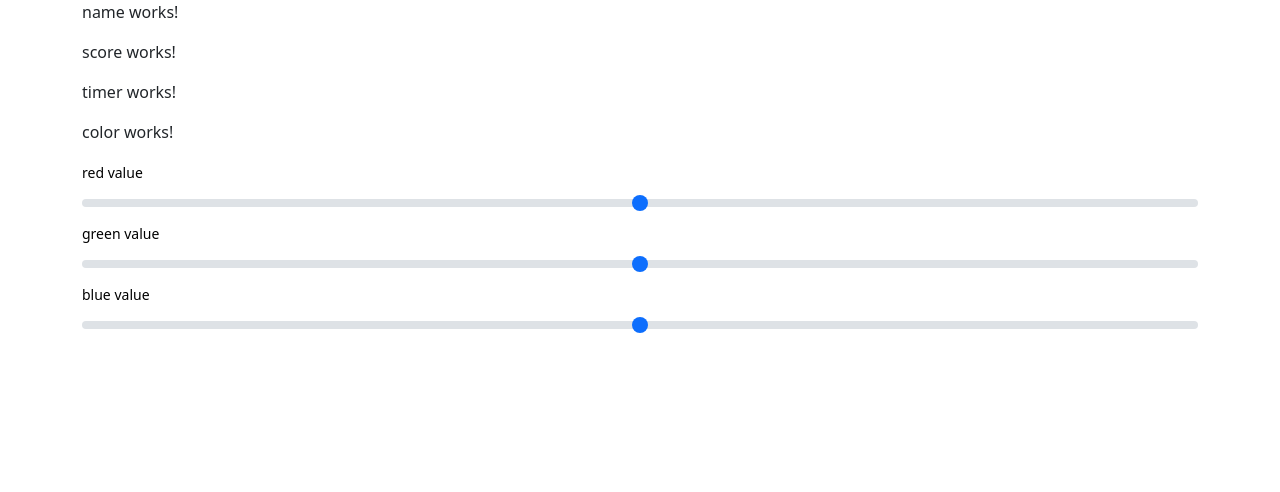
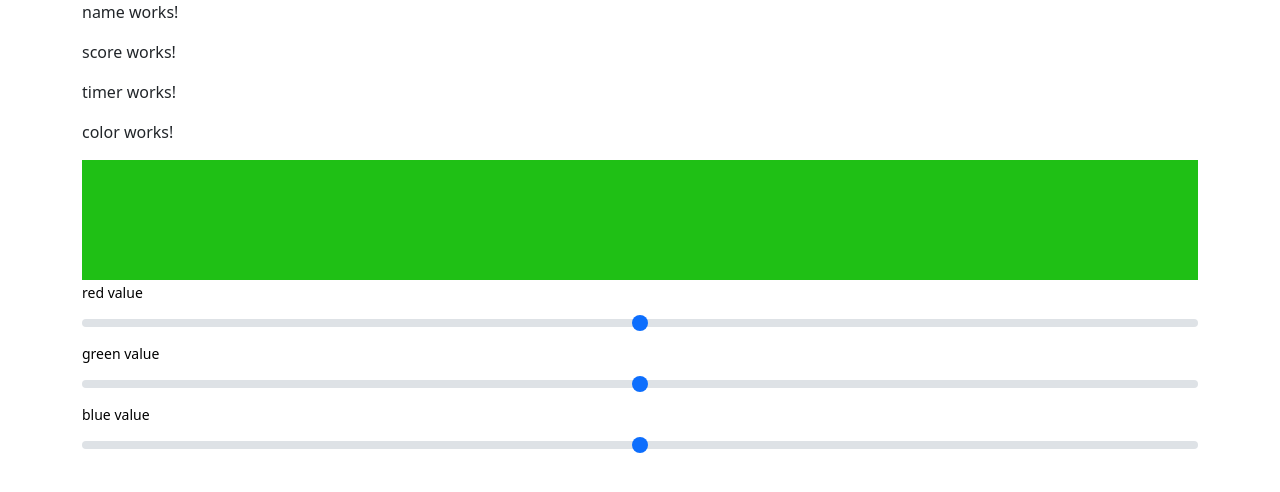
Before and after one commit to Web-Science-Systems-Development-Group/hexed-angular, an Angular app: page / in a window 1280 px wide. Shown: the top 492 px of the page. Built offline with nearby package versions, Linux system fonts and the light colour scheme.

Commit message:
fixed issue with color not working

```diff
--- a/src/app/app.component.html
+++ b/src/app/app.component.html
@@ -2,7 +2,7 @@
     <app-name #nameForm></app-name>
     <app-score #score></app-score>
     <app-timer #timer></app-timer>
-    <app-color #color [colorStr]="color"></app-color>
+    <app-color #color [colorStr]="colorStr"></app-color>
     <app-slider #red color="red"></app-slider>
     <app-slider #green color="green"></app-slider>
     <app-slider #blue color="blue"></app-slider>
--- a/src/app/color/color.component.css
+++ b/src/app/color/color.component.css
@@ -0,0 +1,4 @@
+#currentColor {
+  width: 100%;
+  height: 7.5em;
+}
--- a/src/app/color/color.component.html
+++ b/src/app/color/color.component.html
@@ -1,2 +1,2 @@
 <p>color works!</p>
-<div id="currentColor" #currentColor style="background-color: {{colorStr}};"></div>
+<div id="currentColor" #currentColor style="background-color:{{colorStr}};"></div>
--- a/src/app/color/color.component.ts
+++ b/src/app/color/color.component.ts
@@ -8,7 +8,7 @@ import Color from '../../classes/Color.class';
 })
 export class ColorComponent implements OnInit {
 
-  @Input() colorStr: string|null = new Color().toString();
+  @Input() colorStr: string = new Color().toString();
   @ViewChild('currentColor', { static: true }) currentColorElem?: ElementRef;
 
   constructor() { }
```
Also changed, not shown: src/app/app.component.ts (line endings or trailing spaces).
